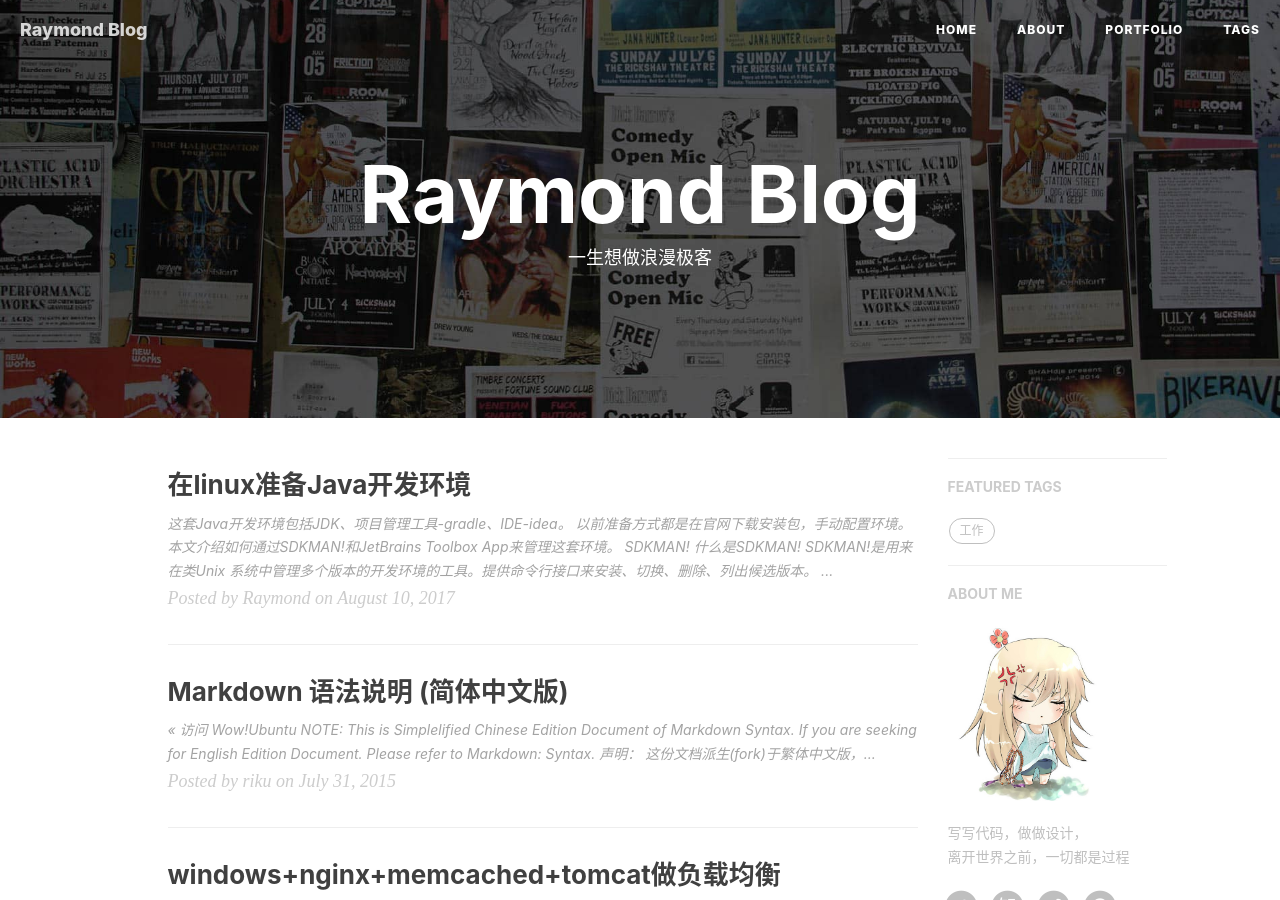
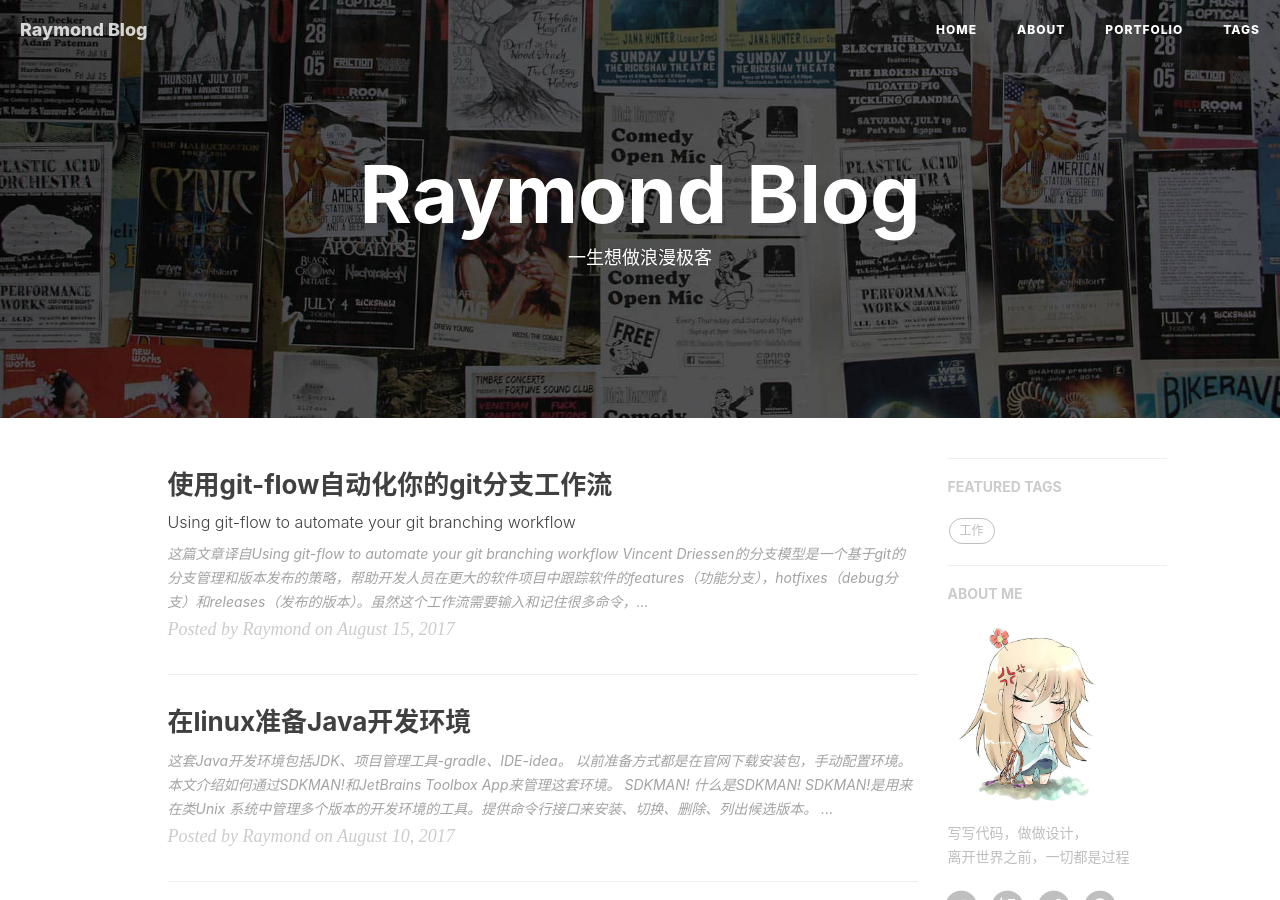
Before and after one commit to raymondoyj/raymondoyj.github.io, a Jekyll site: the page built from index.html, in a window 1280 px wide and 900 px high. Built offline with Jekyll 4.4.1, drawn with Linux system fonts in a browser that asks for light colours; nearby versions of some CDN libraries; the list of posts is cut into pages by our own code; comment, search, counter and statistics services are not loaded; some of the changed lines change nothing that is shown.

Commit message:
feat: 新增关于git-flow的blog

````diff
--- a/_draft/2017-08-14-git-flow.markdown
+++ b/_posts/2017-08-14-git-flow.markdown
@@ -6,6 +6,7 @@ date:       2017-08-14 24:00:00
 author:     "Raymond"
 header-img: "img/post-bg-android.jpg"
 tags:
+    - 工作
     - git
     - git-flow
 ---
@@ -86,10 +87,9 @@ Summary of actions:
 
 ### Versioned releases（版本发布分支）
 
-If you need tagged and versioned releases, you can use git-flow's release branches to start a new branch when you're ready to deploy a new version to production.
+如果你需要发布版本，你可以将准备部署到生产的代码用git-flow来新建新的release分支。
 
-Like everything else in git-flow, you don't have to use release branches if you don't want to. Prefer to manually `git merge --no-ff develop` into master without tagging? No problem.
-However, if you're working on a versioned API or library, release branches might be really useful, and they work exactly like you'd expect:
+就像git-flow的其他分支一样，你也可以不使用release分支。或许更喜欢手动地用`git merge --no-ff develop`合并到master分支，这样做也没问题。然而，如果你在开发需要版本化的API或library，release分支可能会非常好用，其效果如你所愿：
 
 ```
 $ git flow release start 0.1.0
@@ -107,8 +107,7 @@ Follow-up actions:
      git flow release finish '0.1.0'
 ```
 
-Bump the version number and do everything that's required to release your project in the release branch. I personally wouldn't do any last minute fixes, but if you do, git-flow will make sure everything is correctly merged into both `master` and `develop`.
-Then, finish the release:
+当确定版本号并且在release分支做好一切版本发布的准备后，建议不要再做任何的临时修改，如果做了，git-flow会确认正确后再合并到`master`和`develop`，然后结束release分支：
 
 ```
 $ git flow release finish 0.1.0
@@ -127,15 +126,15 @@ Summary of actions:
 - Release branch 'release/0.1.0' has been deleted
 ```
 
-Boom. git-flow pulls from origin, merges the release branch into master, tags the release and back-merges everything back into develop before removing the release branch.
+好了。 git-flow从origin拉取最新更改，再合并release分支到master，创建release标签并将release分支合并回develop，最后将release分支删除。
 
-You're still on master, so you can deploy before going back to your `develop` branch, which git-flow made sure to update with the release changes in `master`.
+你目前处于master分支。git-flow确保了更改的内容都更新到`master`。你可以部署`master`后再切换回`develop`。
 
-### Hotfixing production code
+### Hotfixing production code（紧急修复分支）
 
-Because you keep your `master` branch always in sync with the code that's on production, you'll be able to quickly fix any issues on production.
+因为你确保你的`master`分支的代码总是和生产的代码同步，所以你可以快速地修复在生产上发现的问题。
 
-For example, if your assets aren't loading on production, you'd roll back your deploy and start a hotfix branch:
+例如，你的assets没有在生产正常加载，你将回滚部署并启动紧急修复分支：
 
 ```
 $ git flow hotfix start assets
@@ -153,8 +152,8 @@ Follow-up actions:
      git flow hotfix finish 'assets'
 ```
 
-Hotfix branches are a lot like release branches, except they're based on master instead of develop. You're automatically switched to the new hotfix branch so you can start fixing the issue and bumping the minor version number.
-When you're done, `hotfix finish`:
+Hotfix分支很想release分支，除了前者基于master分支，后者基于develop分支。你将自动切换到新的hotfix分支，开始修复问题并发布次要版本号。
+当你完成后，执行`hotfix finish`:
 
 ```
  $ git flow hotfix finish assets
@@ -178,8 +177,8 @@ Summary of actions:
 - Hotfix branch 'hotfix/assets' has been deleted
 ```
 
-Like when finishing a release branch, the hotfix branch gets merged into both `master` and `develop`. The release is tagged and the hotfix branch is removed.
+像完成release分支一样，hotfix分支会合并到`master`和`develop`，创建新标签和删除hotfix分支。
 
-### Why aren't you using git-flow?
+### 为何不尝试git-flow?
 
-Of course, if you're [not doing versioned releases](http://scottchacon.com/2011/08/31/github-flow.html), Vincent's git workflow and the git-flow library might not be a right fit for you. However, if you work on a project that's [semantically versioned](http://semver.org), like a Rubygem or a versioned API, git-flow will give you a couple of simple commands that will do a lot of work under the hood, making working on features, pushing new releases and hotfixing bugs a lot easier. Well, at leat on the git side.
+当然，如果你[没有做版本控制](http://scottchacon.com/2011/08/31/github-flow.html), Vincent的git的工作流和git-flow库可能不适合你。但是, 如果你在开发基于[语义化版本](http://semver.org)的项目, 像Rubygem或者版本化的API, git-flow提供了几个简单的命令，这些命令封装了很多流程化的工作，使管理功能、推送新版本和修复bug变得很容易。Well, at leat on the git side.
````
